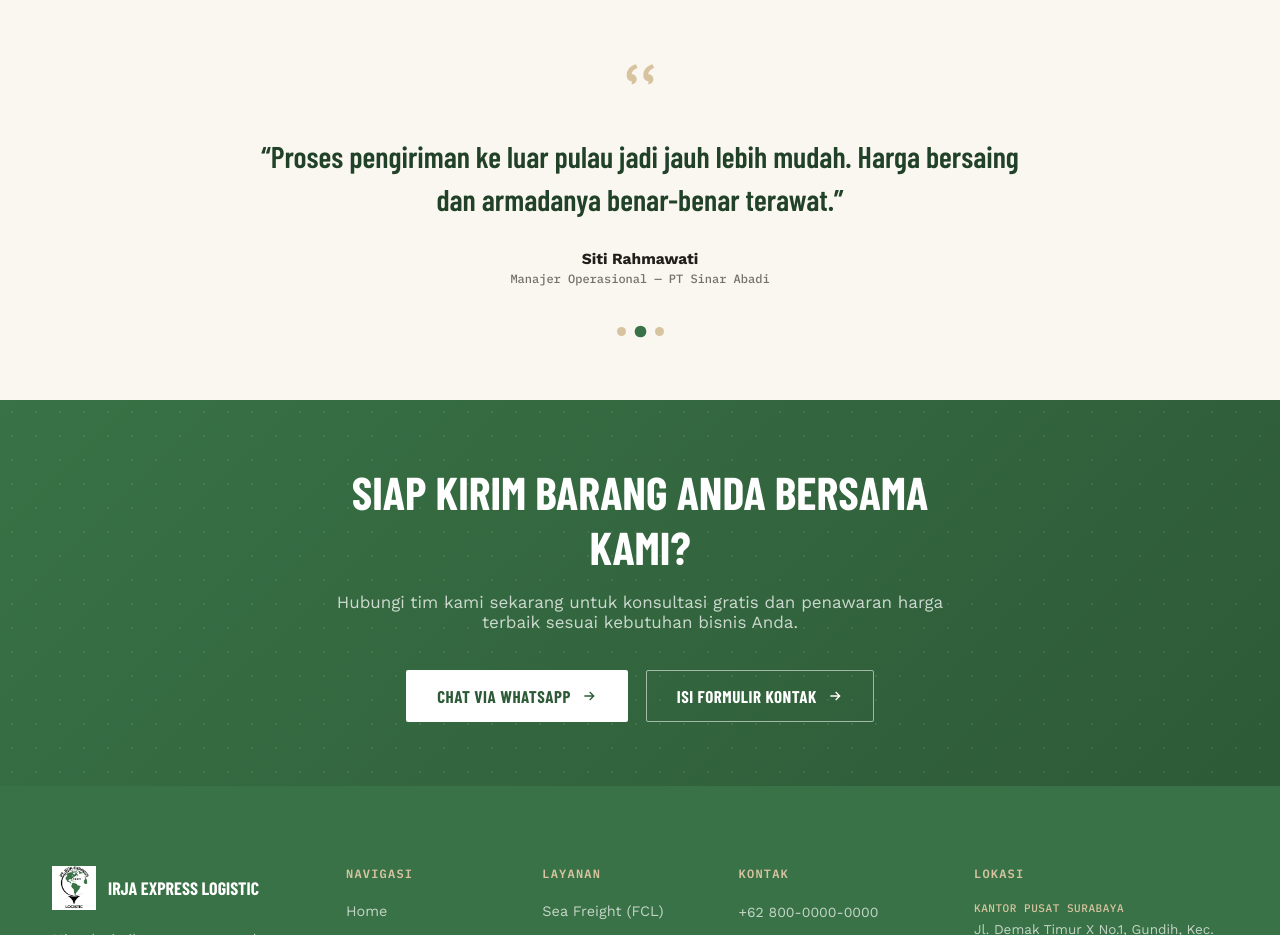
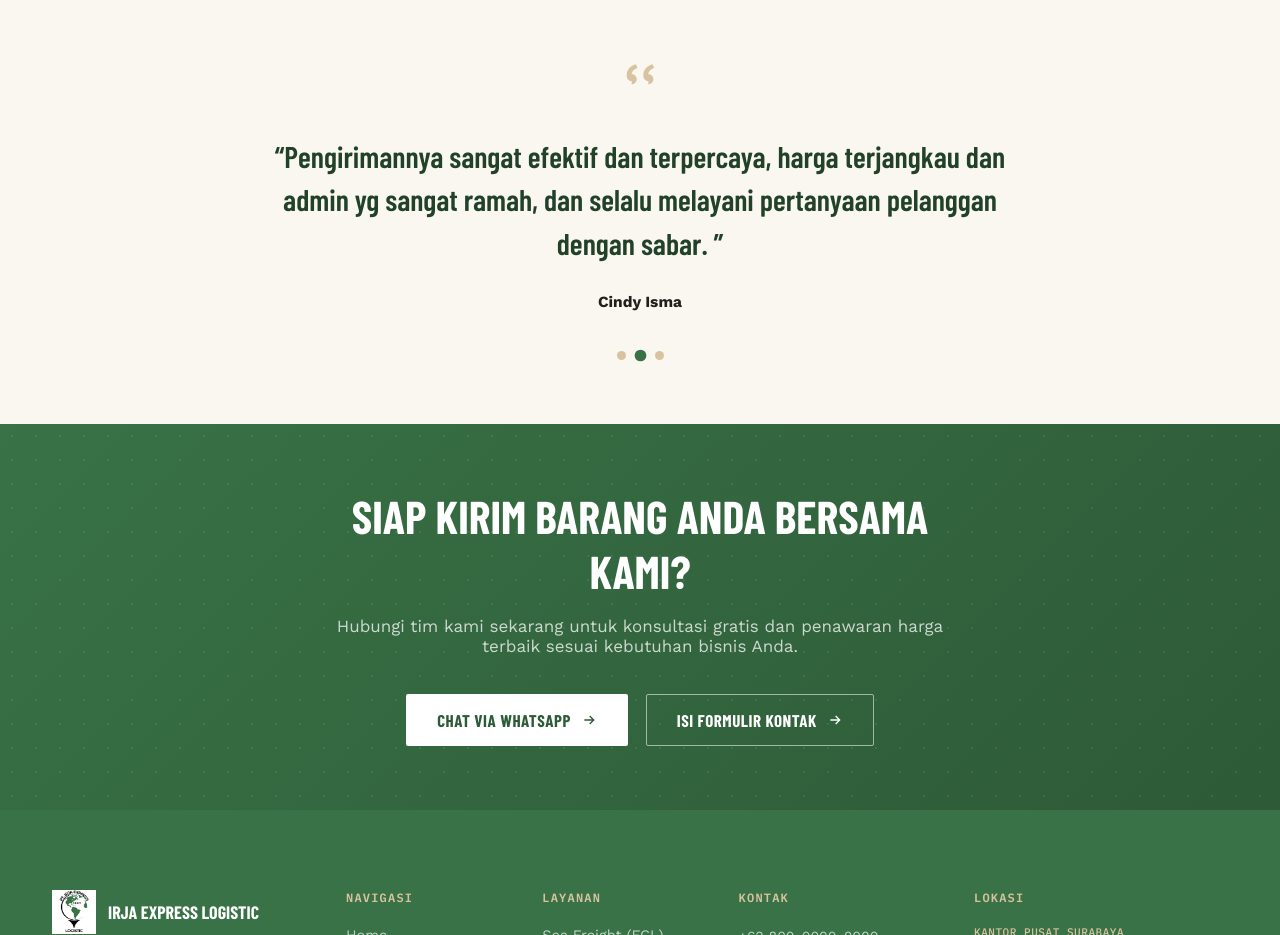
Before and after one commit to fridoustin/irja-express-logistic, a Next.js app: page / in a window 1280 px wide. Shown: the part 3881-4816 px from the top of the page. Built offline with nearby package versions, Linux system fonts and the light colour scheme; a web font is replaced by a local one.

Commit message:
feat: update testimonial from real user

```diff
--- a/src/app/globals.css
+++ b/src/app/globals.css
@@ -752,11 +752,18 @@ section {
   margin: 0 auto 30px;
   color: var(--tan-300);
 }
+.testi-track {
+  display: grid;
+}
 .testi-slide {
-  display: none;
+  grid-area: 1 / 1;
+  opacity: 0;
+  pointer-events: none;
+  transition: opacity 0.7s var(--ease);
 }
 .testi-slide.active {
-  display: block;
+  opacity: 1;
+  pointer-events: auto;
   animation: fadeSlide 0.7s var(--ease);
 }
 @keyframes fadeSlide {
--- a/src/components/Testimonial.tsx
+++ b/src/components/Testimonial.tsx
@@ -5,21 +5,18 @@ import { useEffect, useState } from "react";
 const TESTIMONIALS = [
 {
     quote:
-    "Irja Express jadi mitra logistik utama toko kami. Barang selalu sampai tepat waktu dan tim support-nya sangat mudah dihubungi.",
-    name: "Hendra Wijaya",
-    role: "Pemilik — Toko Makmur Jaya, Surabaya",
+    "Biasa kirim buat area timur, pelayanan memuaskan pengiriman tepat waktu kalau ada kendala pasti di info 👍🏻👍🏻",
+    name: "Ananda Sari",
 },
 {
     quote:
-    "Proses pengiriman ke luar pulau jadi jauh lebih mudah. Harga bersaing dan armadanya benar-benar terawat.",
-    name: "Siti Rahmawati",
-    role: "Manajer Operasional — PT Sinar Abadi",
+    "Pengirimannya sangat efektif dan terpercaya, harga terjangkau dan admin yg sangat ramah, dan selalu melayani pertanyaan pelanggan dengan sabar. ",
+    name: "Cindy Isma",
 },
 {
     quote:
-    "Yang paling saya suka adalah transparansi status pengiriman. Kami selalu tahu posisi barang tanpa perlu bertanya berkali-kali.",
-    name: "Budi Santoso",
-    role: "Founder — Kopi Nusantara Group",
+    "Pelayanan bagus, response admin cepat bahkan saat dibutuhkan di luar jam kerja",
+    name: "Kelly Karyanto",
 },
 ];
 
@@ -48,11 +45,10 @@ return (
         </svg>
         <div className="testi-track">
             {TESTIMONIALS.map((t, i) => (
-            <div className={`testi-slide ${i === active ? "active" : ""}`} key={t.name}>
+            <div className={`testi-slide ${i === active ? "active" : ""}`} key={t.name} aria-hidden={i !== active}>
                 <p>&ldquo;{t.quote}&rdquo;</p>
                 <div className="testi-who">
                 <b>{t.name}</b>
-                <span>{t.role}</span>
                 </div>
             </div>
             ))}
```
